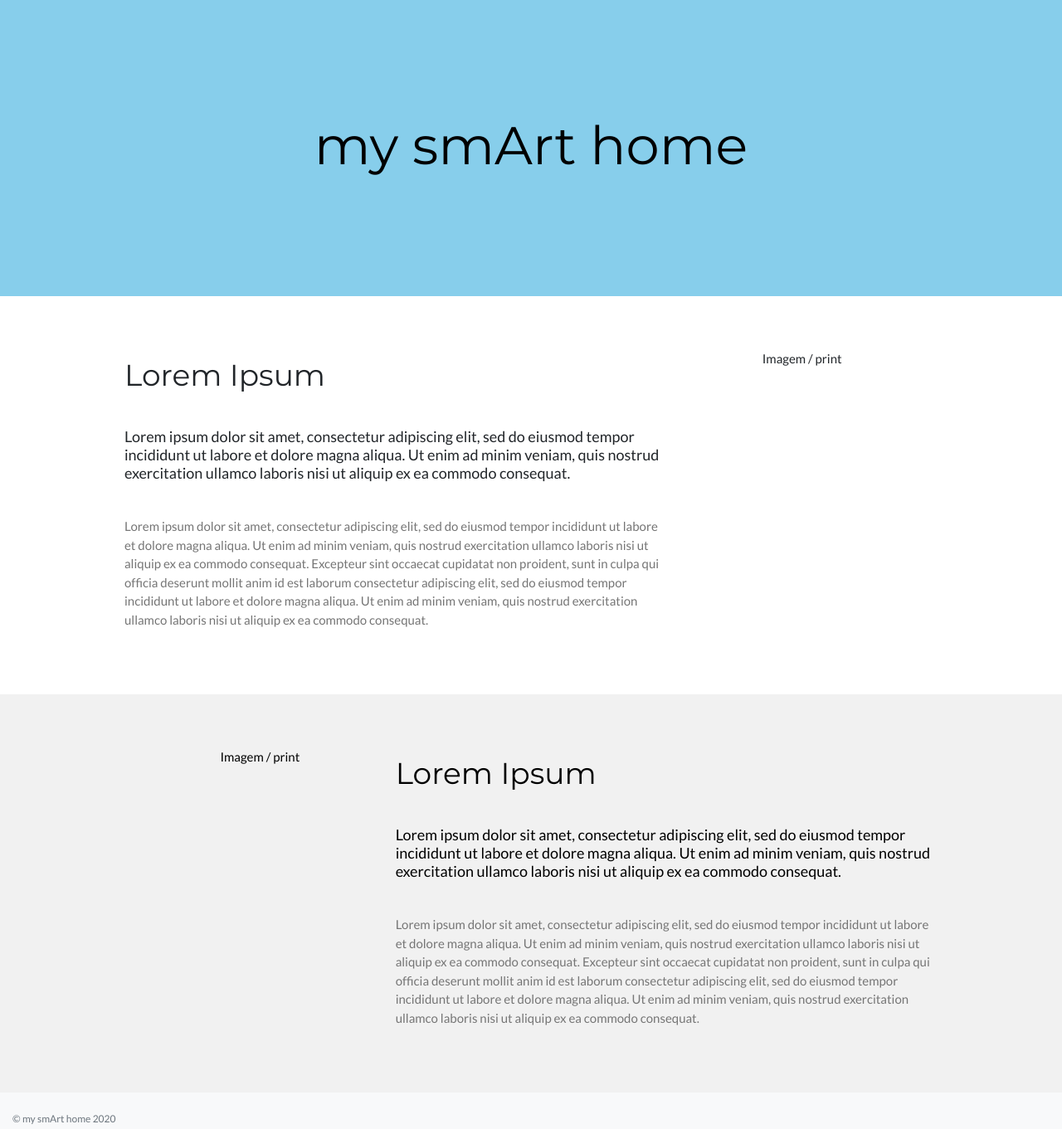
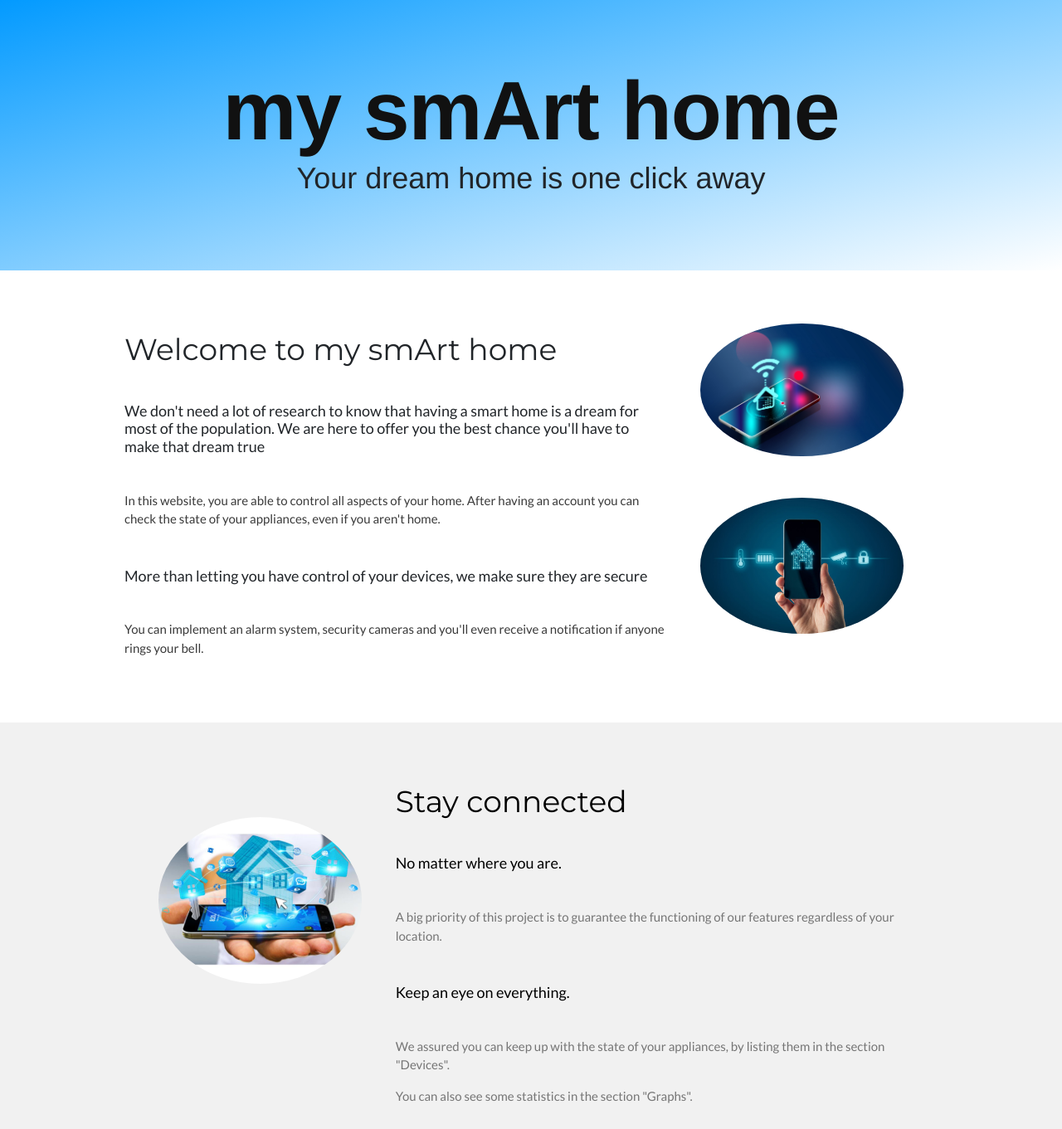
Before and after one commit to eduardosantoshf/my-smArt-home, a plain HTML site: page web_site/index.html in a window 1280 px wide. Shown: the part 60-1421 px from the top of the page at 83% size. Drawn offline with nearby package versions, Linux system fonts and the light colour scheme; a script that the page names is missing.

Commit message:
Changes to index + charts

```diff
--- a/web_site/css/Home.css
+++ b/web_site/css/Home.css
@@ -152,3 +152,18 @@ input[type=button]:active, input[type=submit]:active, input[type=reset]:active
 text-decoration: none;
 font-weight: 400;
 }
+
+.underlineHover:after {
+display: block;
+left: 0;
+bottom: -10px;
+width: 0;
+height: 2px;
+background-color: #31a8e4;
+content: "";
+transition: width 0.2s;
+}
+
+.underlineHover:hover:after{
+width: 100%;
+}
--- a/web_site/index.html
+++ b/web_site/index.html
@@ -45,24 +45,28 @@ body,h1,h2,h3,h4,h5,h6 {font-family: "Lato", sans-serif}
   </nav>
 
   <!-- Header -->
-  <header class="w3-container w3-light-blue w3-center" style="padding:128px 16px">
-    <h1 class="w3-margin w3-jumbo">my smArt home</h1>
+  <header style="padding:80px 16px; background-image: linear-gradient(to bottom right,rgb(0, 153, 255), white); text-align: center;">
+    <h1 style="color: #111; font-family: 'Helvetica Neue', sans-serif; font-size: 100px; font-weight: bold; letter-spacing: -1px; line-height: 1; text-align: center;">my smArt home</h1>
+    <h1 style="font-family: 'Helvetica Neue', sans-serif;">Your dream home is one click away</h2>
   </header>
 
   <!-- First Grid -->
   <div class="w3-row-padding w3-padding-64 w3-container">
     <div class="w3-content">
       <div class="w3-twothird">
-        <h1>Lorem Ipsum</h1>
-        <h5 class="w3-padding-32">Lorem ipsum dolor sit amet, consectetur adipiscing elit, sed do eiusmod tempor incididunt ut labore et dolore magna aliqua. Ut enim ad minim veniam, quis nostrud exercitation ullamco laboris nisi ut aliquip ex ea commodo consequat.</h5>
+        <h1>Welcome to my smArt home</h1>
+        <h5 class="w3-padding-32">We don't need a lot of research to know that having a smart home is a dream for most of the population. We are here to offer you the best chance you'll have to make that dream true</h5>
 
-        <p class="w3-text-grey">Lorem ipsum dolor sit amet, consectetur adipiscing elit, sed do eiusmod tempor incididunt ut labore et dolore magna aliqua. Ut enim ad minim veniam, quis nostrud exercitation ullamco laboris nisi ut aliquip ex ea commodo consequat. Excepteur sint
-          occaecat cupidatat non proident, sunt in culpa qui officia deserunt mollit anim id est laborum consectetur adipiscing elit, sed do eiusmod tempor incididunt ut labore et dolore magna aliqua. Ut enim ad minim veniam, quis nostrud exercitation ullamco
-          laboris nisi ut aliquip ex ea commodo consequat.</p>
+        <p class="w3-text-dark-grey">In this website, you are able to control all aspects of your home. After having an account you can check the state of your appliances, even if you aren't home.</p>
+        <h5 class="w3-padding-32">More than letting you have control of your devices, we make sure they are secure</h5>
+        <p class="w3-text-dark-grey">You can implement an alarm system, security cameras and you'll even receive a notification if anyone rings your bell.</p>
       </div>
 
       <div class="w3-third w3-center">
-        <p>Imagem / print</p>
+        <img src="images/smartH.jpeg" alt="User-Profile-Image" width="75%" style="border-radius: 50%;">
+
+        <img src="images/sH.jpg" alt="User-Profile-Image" width="75%" style="border-radius: 50%; margin-top: 50px;">
+
       </div>
     </div>
   </div>
@@ -70,17 +74,18 @@ body,h1,h2,h3,h4,h5,h6 {font-family: "Lato", sans-serif}
   <!-- Second Grid -->
   <div class="w3-row-padding w3-light-grey w3-padding-64 w3-container">
     <div class="w3-content">
-      <div class="w3-third w3-center">
-        <p>Imagem / print</p>
+      <div class="w3-third w3-center" >
+        <img src="images/Screen_Shot_2019-07-04_at_10.01.15_AM_800x.jpg" alt="User-Profile-Image" width="75%" style="border-radius: 50%; margin-top: 50px;">
       </div>
 
       <div class="w3-twothird">
-        <h1>Lorem Ipsum</h1>
-        <h5 class="w3-padding-32">Lorem ipsum dolor sit amet, consectetur adipiscing elit, sed do eiusmod tempor incididunt ut labore et dolore magna aliqua. Ut enim ad minim veniam, quis nostrud exercitation ullamco laboris nisi ut aliquip ex ea commodo consequat.</h5>
+        <h1>Stay connected</h1>
+        <h5 class="w3-padding-32">No matter where you are.</h5>
 
-        <p class="w3-text-grey">Lorem ipsum dolor sit amet, consectetur adipiscing elit, sed do eiusmod tempor incididunt ut labore et dolore magna aliqua. Ut enim ad minim veniam, quis nostrud exercitation ullamco laboris nisi ut aliquip ex ea commodo consequat. Excepteur sint
-          occaecat cupidatat non proident, sunt in culpa qui officia deserunt mollit anim id est laborum consectetur adipiscing elit, sed do eiusmod tempor incididunt ut labore et dolore magna aliqua. Ut enim ad minim veniam, quis nostrud exercitation ullamco
-          laboris nisi ut aliquip ex ea commodo consequat.</p>
+        <p class="w3-text-grey">A big priority of this project is to guarantee the functioning of our features regardless of your location.</p>
+        <h5 class="w3-padding-32">Keep an eye on everything.</h5>
+        <p class="w3-text-grey">We assured you can keep up with the state of your appliances, by listing them in the section "Devices".</p>
+        <p class="w3-text-grey">You can also see some statistics in the section "Graphs".</p>
       </div>
     </div>
   </div>
```
Also changed, not shown: web_site/js/charts.js (+29 -28 lines), web_site/images/Screen_Shot_2019-07-04_at_10.01.15_AM_800x.jpg (added), web_site/images/sH.jpg (added), web_site/images/smartH.jpeg (added), 2 other files. Lines whose indentation alone changed are shown as unchanged.
